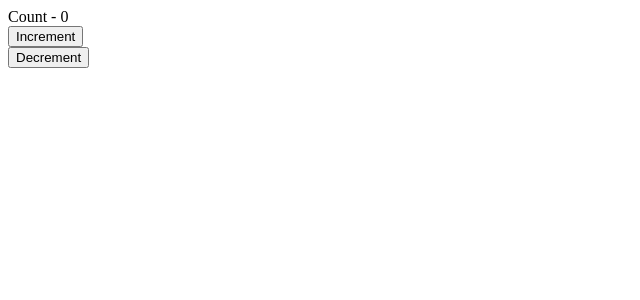
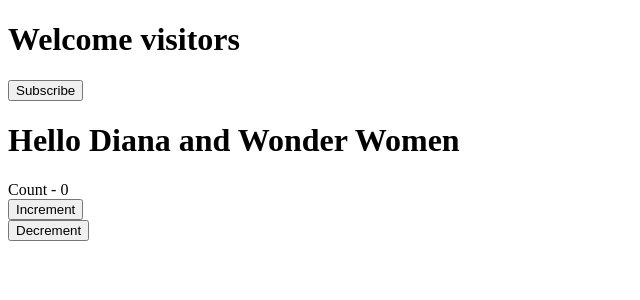
Before and after one commit to Syed-Sadman/Codev-React, a React (Create React App) app: page / in a window 1280 px wide. Shown: the top 300 px of the page, without its empty margins (0-640 px from the left). Built offline with nearby package versions, Linux system fonts and the light colour scheme.

Commit message:
dest props

```diff
--- a/src/App.js
+++ b/src/App.js
@@ -1,11 +1,13 @@
-//import Greet from './comp/Gree';
-//import Msg from './comp/Message'
+
+import Msg from './comp/Message'
 import Count from './comp/Count'
-
+import Greet from './comp/Gree'
 function App(){
   return(
     <div>
 
+      <Msg/>
+      <Greet name='Diana' heroName='Wonder Women'></Greet>
       <Count/>
 
     </div>
--- a/src/comp/Gree.js
+++ b/src/comp/Gree.js
@@ -2,12 +2,13 @@ import React from 'react';
 
 
 
-const Greet=props=>{
-    console.log(props);
+const Greet=(props)=>{
+
+  const {name,heroName}=props;
     return(
       <div>
-        <button>action</button>
-        <h1>Hello {props.name}</h1>
+
+        <h1>Hello {name} and {heroName}</h1>
 
       </div>
 
```
